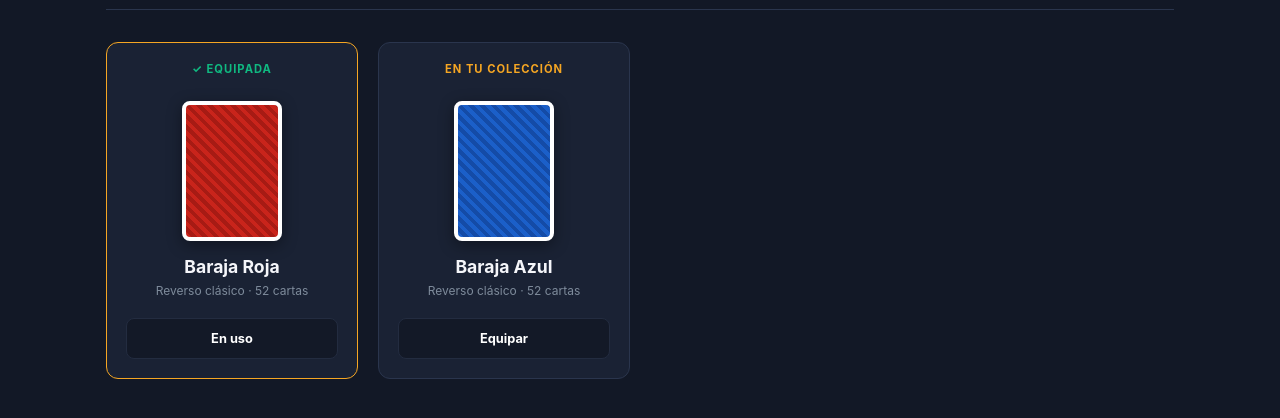
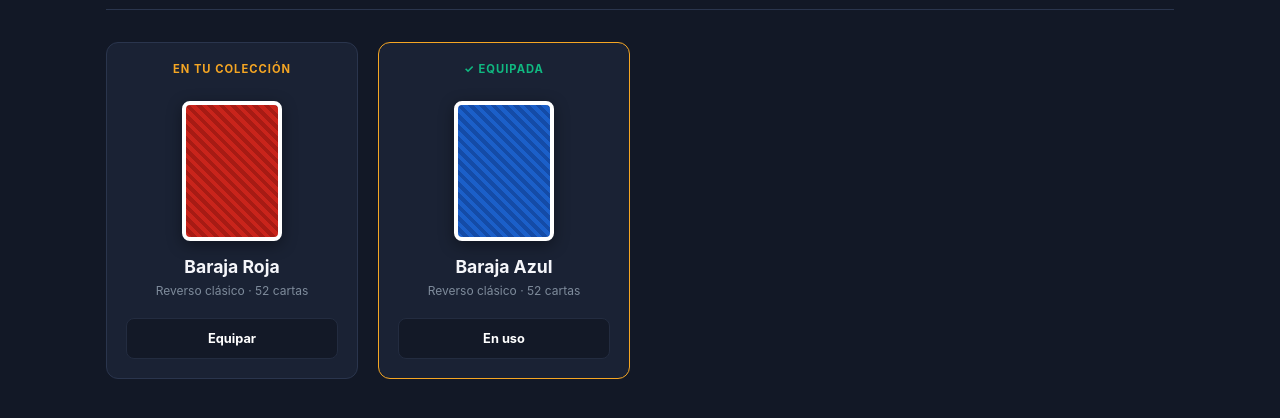
Before and after one commit to TheAtienzich/BALATRO2.0, a website: page src/pages/armario_barajas.html in a window 1280 px wide. Both pictures are taken after a click on the button "Equipar". Shown: the part 212-630 px from the top of the page. Drawn offline with Linux system fonts and the light colour scheme.

Commit message:
Añadido el archivo armario_barajas.js, el cual sirve para equipar la baraja que vayas a usar en el armario, desequipar las demás y guardar la selección en localStorage bajo la clave 'balatro-baraja-equipada'.
Modificación en HTML/armario_barajas.html: añadida la etiqueta <script src="../js/armario_barajas.js" defer></script> en el HTML para enlazar la página con el nuevo archivo JavaScript y hacer que las tarjetas respondan al clic.

```diff
--- /dev/null
+++ b/src/js/armario_barajas.js
@@ -0,0 +1,85 @@
+// Guarda la baraja equipada en localStorage y actualiza su estado en armario_barajas.html.
+
+(function () {
+  var STORAGE_KEY = 'balatro-baraja-equipada';
+  var BARAJA_DEFECTO = 'roja';
+
+  function leerBaraja() {
+    return localStorage.getItem(STORAGE_KEY) || BARAJA_DEFECTO;
+  }
+
+  function guardarBaraja(nombre) {
+    localStorage.setItem(STORAGE_KEY, nombre);
+  }
+
+  function obtenerIdentificador(tarjeta, indice) {
+    if (tarjeta.dataset.baraja) {
+      return tarjeta.dataset.baraja;
+    }
+    var titulo = tarjeta.querySelector('.item-name');
+    if (titulo) {
+      return titulo.textContent.trim().toLowerCase().replace(/^baraja\s+/, '');
+    }
+    return 'baraja-' + indice;
+  }
+
+  function pintarTarjetas(tarjetas, activa) {
+    tarjetas.forEach(function (item) {
+      var esActiva = item.idBaraja === activa;
+      var badge = item.el.querySelector('.item-badge');
+      var boton = item.el.querySelector('button');
+
+      item.el.style.borderColor = esActiva ? 'var(--accent-yellow)' : '';
+
+      if (badge) {
+        badge.textContent = esActiva ? '✓ Equipada' : 'En tu colección';
+        badge.style.color = esActiva ? '#10b981' : '';
+      }
+
+      if (boton) {
+        boton.textContent = esActiva ? 'En uso' : 'Equipar';
+        boton.disabled = esActiva;
+      }
+    });
+  }
+
+  function iniciar() {
+    var contenedor = document.querySelector('.shop-grid');
+    if (!contenedor) return;
+
+    var tarjetas = Array.from(contenedor.querySelectorAll('.item-card')).map(function (el, idx) {
+      return {
+        el: el,
+        idBaraja: obtenerIdentificador(el, idx)
+      };
+    });
+
+    if (!tarjetas.length) return;
+
+    function equipar(nombre) {
+      guardarBaraja(nombre);
+      pintarTarjetas(tarjetas, nombre);
+    }
+
+    tarjetas.forEach(function (item) {
+      item.el.addEventListener('click', function () {
+        var boton = item.el.querySelector('button');
+        if (boton && boton.disabled) return;
+        equipar(item.idBaraja);
+      });
+    });
+
+    pintarTarjetas(tarjetas, leerBaraja());
+
+    window.BalatroArmarioBarajas = {
+      equipada: leerBaraja,
+      equipar: equipar
+    };
+  }
+
+  if (document.readyState === 'loading') {
+    document.addEventListener('DOMContentLoaded', iniciar);
+  } else {
+    iniciar();
+  }
+})();
--- a/src/pages/armario_barajas.html
+++ b/src/pages/armario_barajas.html
@@ -52,5 +52,6 @@
 
     </section>
 </main>
+<script src="../js/armario_barajas.js" defer></script>
 </body>
 </html>
```
